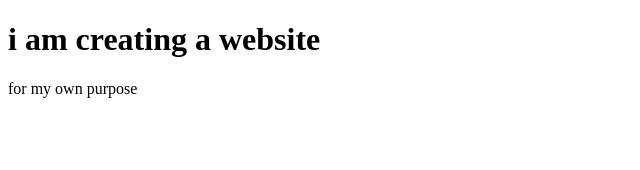
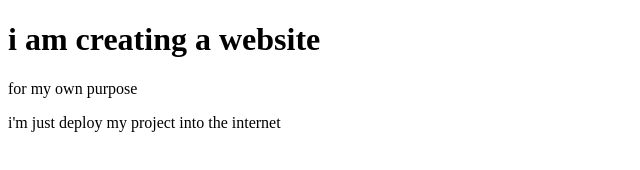
Before and after one commit to mohamedsafeek7879/my-own-website-for-personal, a plain HTML site: page index.html in a window 1280 px wide. Shown: the whole page, without its empty margins (0-640 px from the left). Drawn offline with Linux system fonts and the light colour scheme.

Commit message:
added paragraph

```diff
--- a/index.html
+++ b/index.html
@@ -12,5 +12,6 @@
     <p>
         for my own purpose
     </p>
+    <p>i'm just deploy my project into the internet</p>
 </body>
 </html>
```
